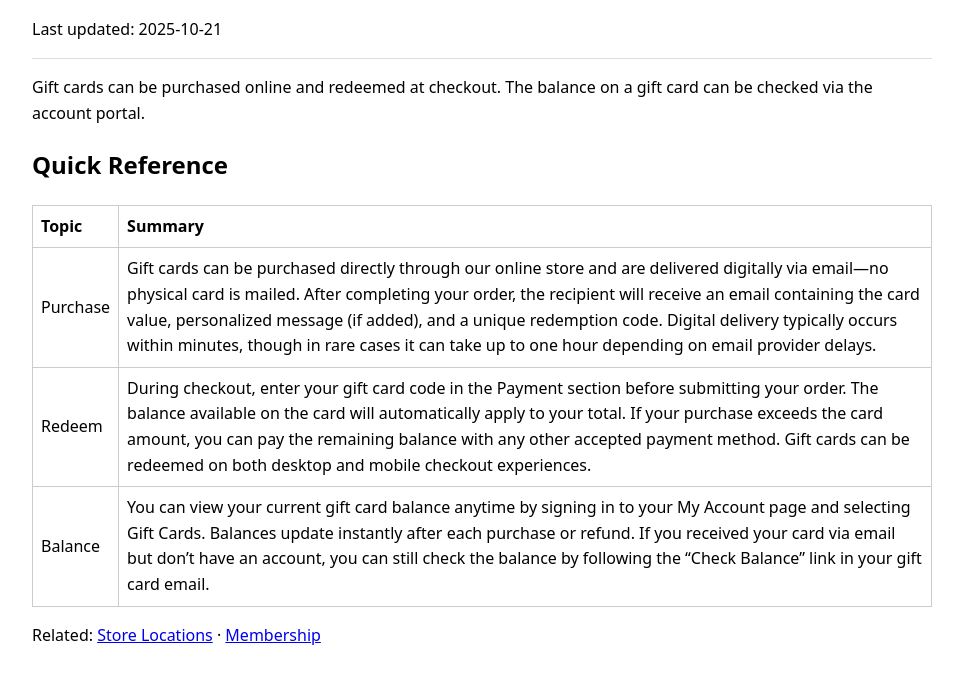
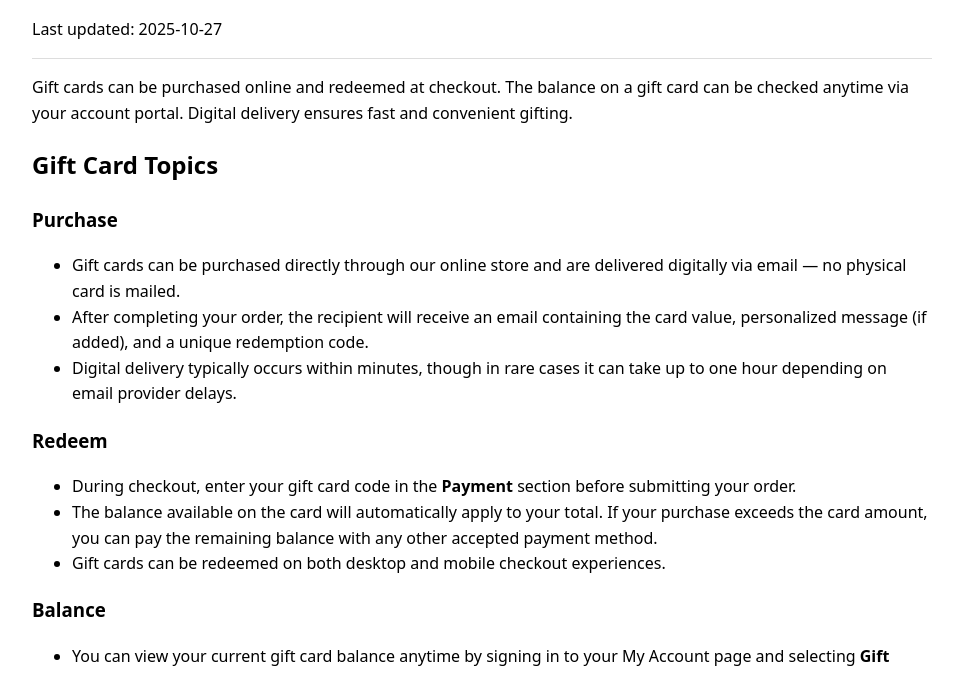
Before and after one commit to emilytaylor-td/td-certified-expert-innovateretail-kb, a website: page td-certified-expert-innovateretail-kb/articles/gift-cards.html in a window 1280 px wide. Shown: the part 119-793 px from the top of the page, without its empty margins (158-1121 px from the left). Drawn offline with Linux system fonts and the light colour scheme.

Commit message:
Update gift-cards.html
table to bullets

```diff
--- a/td-certified-expert-innovateretail-kb/articles/gift-cards.html
+++ b/td-certified-expert-innovateretail-kb/articles/gift-cards.html
@@ -14,48 +14,64 @@
     <article>
       <header>
         <h1>Gift Cards</h1>
-        <p>Last updated: 2025-10-21</p>
+        <p>Last updated: 2025-10-27</p>
       </header>
 
       <p>
-        Gift cards can be purchased online and redeemed at checkout. The balance on a gift card can
-        be checked via the account portal.
+        Gift cards can be purchased online and redeemed at checkout. The balance
+        on a gift card can be checked anytime via your account portal. Digital
+        delivery ensures fast and convenient gifting.
       </p>
 
-      <h2>Quick Reference</h2>
-      <table>
-        <thead>
-          <tr>
-            <th>Topic</th>
-            <th>Summary</th>
-          </tr>
-        </thead>
-        <tbody>
-          <tr>
-            <td>Purchase</td>
-            <td>Gift cards can be purchased directly through our online store and are delivered digitally via email—no physical card is mailed.
-After completing your order, the recipient will receive an email containing the card value, personalized message (if added), and a unique redemption code.
-Digital delivery typically occurs within minutes, though in rare cases it can take up to one hour depending on email provider delays.</td>
-          </tr>
-          <tr>
-            <td>Redeem</td>
-            <td>During checkout, enter your gift card code in the Payment section before submitting your order.
-The balance available on the card will automatically apply to your total. If your purchase exceeds the card amount, you can pay the remaining balance with any other accepted payment method.
-Gift cards can be redeemed on both desktop and mobile checkout experiences.</td>
-          </tr>
-          <tr>
-            <td>Balance</td>
-            <td>You can view your current gift card balance anytime by signing in to your My Account page and selecting Gift Cards.
-Balances update instantly after each purchase or refund.
-If you received your card via email but don’t have an account, you can still check the balance by following the “Check Balance” link in your gift card email.</td>
-          </tr>
-        </tbody>
-      </table>
+      <h2>Gift Card Topics</h2>
 
-      <p>
-        Related: <a href="/articles/store-locations.html">Store Locations</a> ·
-        <a href="/articles/account-membership.html">Membership</a>
-      </p>
+      <h3>Purchase</h3>
+      <ul>
+        <li>
+          Gift cards can be purchased directly through our online store and are
+          delivered digitally via email — no physical card is mailed.
+        </li>
+        <li>
+          After completing your order, the recipient will receive an email
+          containing the card value, personalized message (if added), and a
+          unique redemption code.
+        </li>
+        <li>
+          Digital delivery typically occurs within minutes, though in rare cases
+          it can take up to one hour depending on email provider delays.
+        </li>
+      </ul>
+
+      <h3>Redeem</h3>
+      <ul>
+        <li>
+          During checkout, enter your gift card code in the
+          <strong>Payment</strong> section before submitting your order.
+        </li>
+        <li>
+          The balance available on the card will automatically apply to your
+          total. If your purchase exceeds the card amount, you can pay the
+          remaining balance with any other accepted payment method.
+        </li>
+        <li>
+          Gift cards can be redeemed on both desktop and mobile checkout
+          experiences.
+        </li>
+      </ul>
+
+      <h3>Balance</h3>
+      <ul>
+        <li>
+          You can view your current gift card balance anytime by signing in to
+          your My Account page and selecting <strong>Gift Cards</strong>.
+        </li>
+        <li>Balances update instantly after each purchase or refund.</li>
+        <li>
+          If you received your card via email but don’t have an account, you can
+          still check the balance by following the
+          <strong>“Check Balance”</strong> link in your gift card email.
+        </li>
+      </ul>
     </article>
     <footer><p>&copy; 2025 InnovateRetail (demo)</p></footer>
   </body>
```
